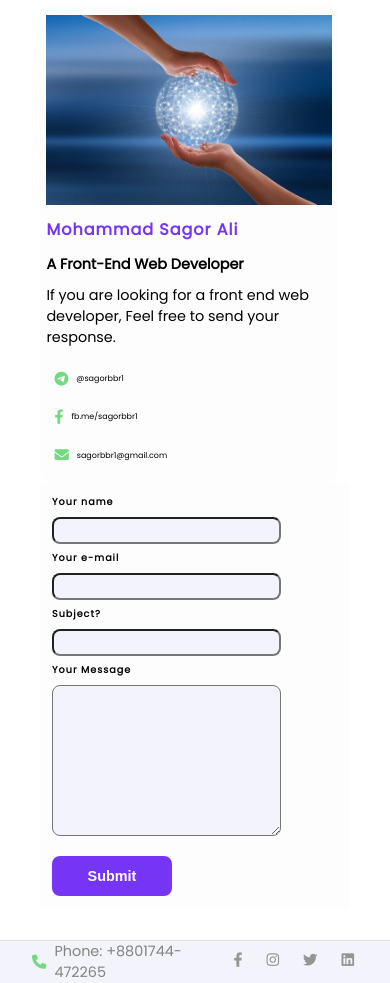
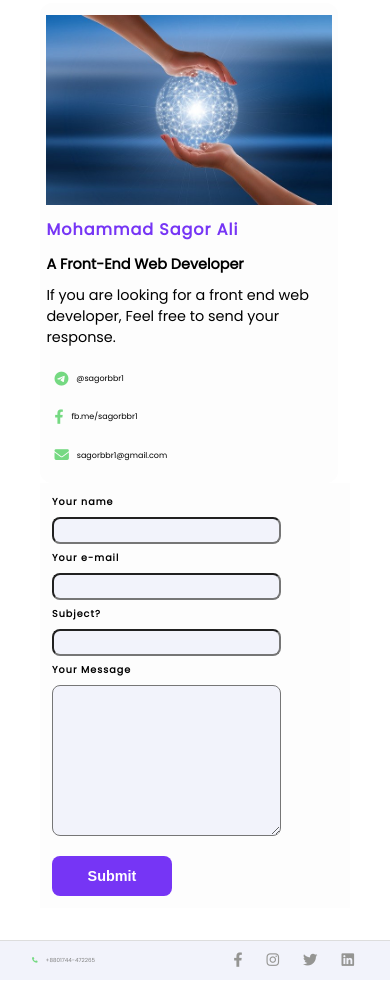
Before and after one commit to sagorbbr1/web-portfolio, a plain HTML site: page index.html in a window 390 px wide. Shown: the part 4133-5116 px from the top of the page. Drawn offline with Linux system fonts and the light colour scheme.

Commit message:
correction

```diff
--- a/css/responsive.css
+++ b/css/responsive.css
@@ -146,6 +146,9 @@
   .my__contact__form {
     padding: 1.5rem;
   }
+  .phone__box {
+    font-size: 0.7rem;
+  }
   .adress__box {
     visibility: hidden;
     display: none;
--- a/index.html
+++ b/index.html
@@ -343,7 +343,7 @@
             </div>
             <div class="phone__number">
               <a class="number" href="tel:+8801744-472265" target="_blank"
-                >Phone: +8801744-472265</a
+                >+8801744-472265</a
               >
             </div>
           </div>
```
